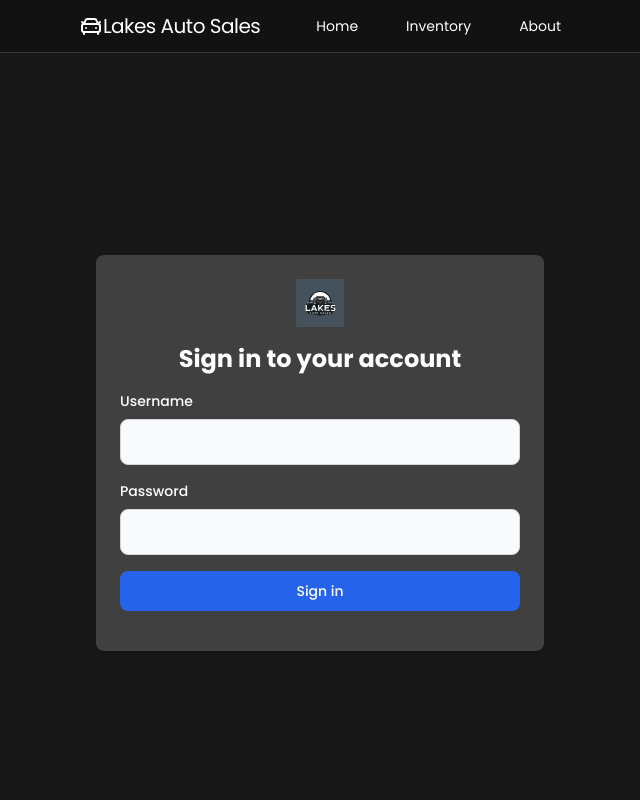
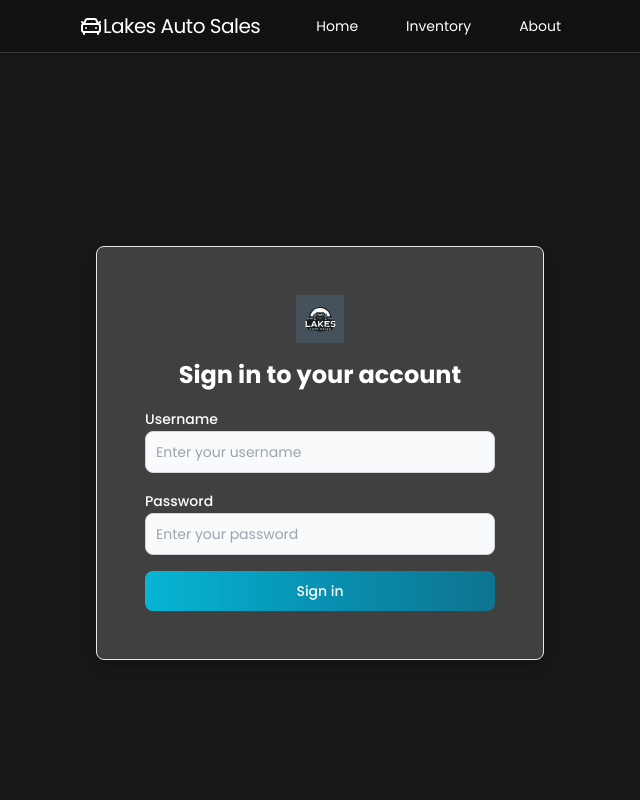
Before and after one commit to SEF-101/LakeAutoSales, a React (Vite) app in the folder Frontend/: page /login in a window 1280 px wide. Shown: the top 800 px of the page, without its empty margins (320-960 px from the left). Built offline with nearby package versions, Linux system fonts and the light colour scheme.

Commit message:
login updated to flowbite, not tested

```diff
--- a/Frontend/src/pages/Login.jsx
+++ b/Frontend/src/pages/Login.jsx
@@ -1,6 +1,7 @@
 import { useState } from "react";
 import { useNavigate } from "react-router-dom";
-import Helmet from 'react-helmet';
+import Helmet from "react-helmet";
+import { Button, TextInput, Label, Card } from "flowbite-react";
 
 function Login() {
   const [username, setUsername] = useState("");
@@ -10,23 +11,10 @@ function Login() {
   const [isVerifying, setIsVerifying] = useState(false);
   const navigate = useNavigate();
 
-  const handleUsernameChange = (e) => {
-    setUsername(e.target.value);
-  };
-
-  const handlePasswordChange = (e) => {
-    setPassword(e.target.value);
-  };
-
-  const handleVerificationCodeChange = (e) => {
-    setVerificationCode(e.target.value);
-  };
-
   const handleSubmit = async (e) => {
     e.preventDefault();
 
     try {
-      // Fetch all users
       const response = await fetch("http://localhost:5000/api/users/all", {
         method: "GET",
         headers: {
@@ -35,43 +23,29 @@ function Login() {
       });
 
       if (!response.ok) {
-        const errorText = await response.text();
-        throw new Error(`Error fetching users: ${errorText}`);
+        throw new Error(`Error fetching users: ${await response.text()}`);
       }
 
       const users = await response.json();
-
-      if (users.length > 0) {
-        // Check for matching username and password
-        const user = users.find(
-          (u) => u.username === username && u.password === password
-        );
+      const user = users.find((u) => u.username === username && u.password === password);
 
       if (user) {
         setEmail(user.email);
 
-          // If user is found, send OTP request to the backend
+        // Send OTP request
         const otpResponse = await fetch("http://localhost:5000/api/send-otp", {
           method: "POST",
-            headers: {
-              "Content-Type": "application/json",
-            },
+          headers: { "Content-Type": "application/json" },
           body: JSON.stringify({ email: user.email }),
         });
 
         if (!otpResponse.ok) {
-            const errorText = await otpResponse.text();
-            throw new Error(`Error sending OTP: ${errorText}`);
+          throw new Error(`Error sending OTP: ${await otpResponse.text()}`);
         }
 
-          const otpData = await otpResponse.json();
-
-          setIsVerifying(true); // Show OTP input field
+        setIsVerifying(true);
       } else {
         alert("Invalid username or password");
-        }
-      } else {
-        alert("No users found or server error");
       }
     } catch (error) {
       console.error("Error during login:", error);
@@ -79,24 +53,19 @@ function Login() {
     }
   };
 
-
   const handleVerifyCode = async (e) => {
     e.preventDefault();
     try {
       const response = await fetch("http://localhost:5000/api/verify-otp", {
         method: "POST",
-        headers: {
-          "Content-Type": "application/json",
-        },
+        headers: { "Content-Type": "application/json" },
         body: JSON.stringify({ email: email, otp: verificationCode }),
       });
-
-      const data = await response.json();
 
       if (response.ok) {
         navigate("/admin-dashboard");
       } else {
-        alert(data.error || "Invalid OTP");
+        alert("Invalid OTP");
       }
     } catch (error) {
       console.error("Error verifying OTP:", error);
@@ -109,58 +78,59 @@ function Login() {
       <Helmet>
         <title>Lakes Auto Sales | Login</title>
       </Helmet>
-      <div className="w-full max-w-md bg-neutral-700 rounded-lg shadow dark:border dark:bg-gray-800 dark:border-gray-700 p-6 space-y-4">
+      <Card className="w-full max-w-md bg-neutral-700 dark:bg-gray-800 p-6 shadow-lg">
         <div className="text-center">
           <img className="w-12 h-12 mx-auto mb-4" src="/lakesAutoSales.svg" alt="logo" />
           <h1 className="text-2xl font-bold text-white dark:text-white">Sign in to your account</h1>
         </div>
+
         {!isVerifying ? (
           <form className="space-y-4" onSubmit={handleSubmit}>
             <div>
-              <label htmlFor="username" className="block mb-2 text-sm font-medium text-white dark:text-white">Username</label>
-              <input
+              <Label htmlFor="username" value="Username" className="text-white" />
+              <TextInput
+                id="username"
                 type="text"
-                name="username"
-                id="username"
+                placeholder="Enter your username"
                 value={username}
-                onChange={handleUsernameChange}
-                className="bg-gray-50 border border-gray-300 text-gray-900 rounded-lg focus:ring-primary-600 focus:border-primary-600 block w-full p-2.5 dark:bg-gray-700 dark:border-gray-600 dark:placeholder-gray-400 dark:text-white dark:focus:ring-blue-500 dark:focus:border-blue-500"
+                onChange={(e) => setUsername(e.target.value)}
                 required
               />
             </div>
             <div>
-              <label htmlFor="password" className="block mb-2 text-sm font-medium text-white dark:text-white">Password</label>
-              <input
+              <Label htmlFor="password" value="Password" className="text-white" />
+              <TextInput
+                id="password"
                 type="password"
-                name="password"
-                id="password"
+                placeholder="Enter your password"
                 value={password}
-                onChange={handlePasswordChange}
-                className="bg-gray-50 border border-gray-300 text-gray-900 rounded-lg focus:ring-primary-600 focus:border-primary-600 block w-full p-2.5 dark:bg-gray-700 dark:border-gray-600 dark:placeholder-gray-400 dark:text-white dark:focus:ring-blue-500 dark:focus:border-blue-500"
+                onChange={(e) => setPassword(e.target.value)}
                 required
               />
             </div>
-            <button type="submit" className="w-full text-white bg-blue-600 hover:bg-blue-500 focus:ring-4 focus:outline-none focus:ring-blue-300 font-medium rounded-lg text-sm px-5 py-2.5 text-center dark:bg-primary-600 dark:hover:bg-primary-700 dark:focus:ring-primary-800">Sign in</button>
-            <div id="recaptcha-container"></div>
+            <Button type="submit" className="w-full" gradientMonochrome="info">
+              Sign in
+            </Button>
           </form>
         ) : (
           <form className="space-y-4" onSubmit={handleVerifyCode}>
             <div>
-              <label htmlFor="verificationCode" className="block mb-2 text-sm font-medium text-white dark:text-white">Verification Code</label>
-              <input
+              <Label htmlFor="verificationCode" value="Verification Code" className="text-white" />
+              <TextInput
+                id="verificationCode"
                 type="text"
-                name="verificationCode"
-                id="verificationCode"
+                placeholder="Enter the OTP sent to your email"
                 value={verificationCode}
-                onChange={handleVerificationCodeChange}
-                className="bg-gray-50 border border-gray-300 text-gray-900 rounded-lg focus:ring-primary-600 focus:border-primary-600 block w-full p-2.5 dark:bg-gray-700 dark:border-gray-600 dark:placeholder-gray-400 dark:text-white dark:focus:ring-blue-500 dark:focus:border-blue-500"
+                onChange={(e) => setVerificationCode(e.target.value)}
                 required
               />
             </div>
-            <button type="submit" className="w-full text-white bg-blue-600 hover:bg-blue-500 focus:ring-4 focus:outline-none focus:ring-blue-300 font-medium rounded-lg text-sm px-5 py-2.5 text-center dark:bg-primary-600 dark:hover:bg-primary-700 dark:focus:ring-primary-800">Verify Code</button>
+            <Button type="submit" className="w-full" gradientMonochrome="info">
+              Verify Code
+            </Button>
           </form>
         )}
-      </div>
+      </Card>
     </section>
   );
 }
```
Lines whose indentation alone changed are shown as unchanged.
